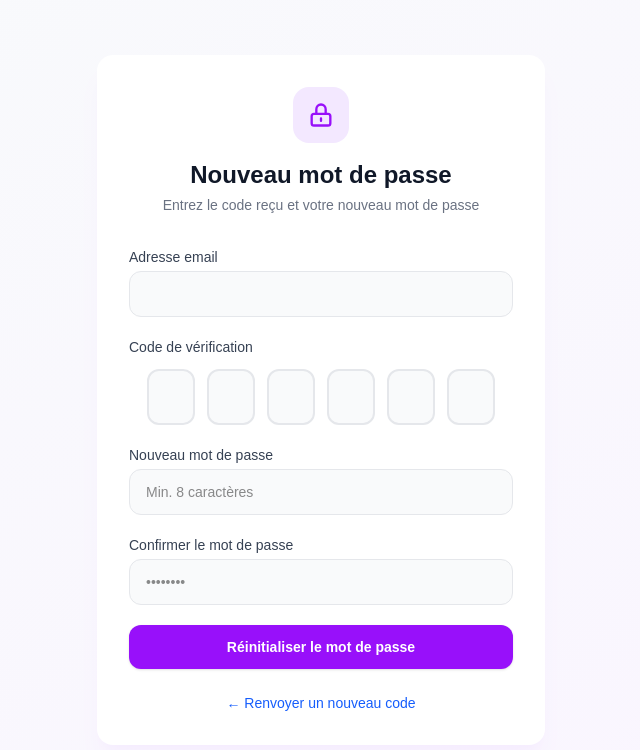
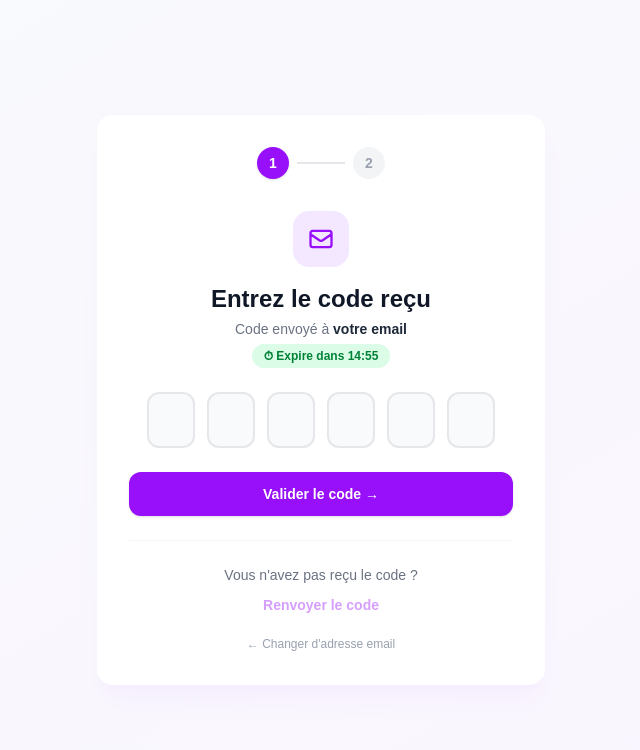
Before and after one commit to kommboumepierreraoul-beep/gro_app_frontend, a Next.js app: page /reset-password in a window 1280 px wide. Shown: the top 750 px of the page, without its empty margins (319-959 px from the left). Built offline with nearby package versions, Linux system fonts and the light colour scheme; no server answers.

Commit message:
Update page.tsx

```diff
--- a/src/app/(auth)/reset-password/page.tsx
+++ b/src/app/(auth)/reset-password/page.tsx
@@ -1,143 +1,148 @@
-"use client";
-import { useState, Suspense } from "react";
-import Link from "next/link";
-import { useRouter, useSearchParams } from "next/navigation";
-import { Input } from "@/components/ui/Input";
-import { Button } from "@/components/ui/Button";
-import { OtpInput } from "@/components/ui/OtpIput";
-import { Alert } from "@/components/ui/Alert";
-import { authService } from "@/services/auth.service";
-import toast from "react-hot-toast";
+'use client'
+import { useState, useEffect, Suspense } from 'react'
+import Link from 'next/link'
+import { useRouter, useSearchParams } from 'next/navigation'
+import { OtpInput } from '@/components/ui/OtpIput'
+import { Button } from '@/components/ui/Button'
+import { Alert } from '@/components/ui/Alert'
+import { authService } from '@/services/auth.service'
+import toast from 'react-hot-toast'
 
-function ResetPasswordForm() {
-  const router = useRouter();
-  const searchParams = useSearchParams();
-  const emailFromUrl = searchParams.get("email") ?? "";
+function ResetPasswordOtpForm() {
+  const router       = useRouter()
+  const searchParams = useSearchParams()
+  const email        = searchParams.get('email') ?? ''
 
-  const [otp, setOtp] = useState<string[]>(Array(6).fill(""));
-  const [form, setForm] = useState({
-    email: emailFromUrl,
-    password: "",
-    password_confirmation: "",
-  });
-  const [isLoading, setIsLoading] = useState(false);
-  const [error, setError] = useState("");
+  const [otp,       setOtp]       = useState<string[]>(Array(6).fill(''))
+  const [isLoading, setIsLoading] = useState(false)
+  const [error,     setError]     = useState('')
+  const [resending, setResending] = useState(false)
+  const [timer,     setTimer]     = useState(900) // 15 minutes
 
+  // ── Compte à rebours ──────────────────────────────────────────────────
+  useEffect(() => {
+    const interval = setInterval(() =>
+      setTimer((t) => (t > 0 ? t - 1 : 0)), 1000)
+    return () => clearInterval(interval)
+  }, [])
+
+  const formatTimer = (s: number) =>
+    `${String(Math.floor(s / 60)).padStart(2, '0')}:${String(s % 60).padStart(2, '0')}`
+
+  // ── Valider le code OTP (sans encore reset le mdp) ────────────────────
+  // On passe juste à l'étape 2 avec email + code en query params
   const handleSubmit = async (e: React.FormEvent) => {
-    e.preventDefault();
-    const code = otp.join("");
-    if (code.length < 6) return toast.error("Entrez les 6 chiffres du code.");
+    e.preventDefault()
+    const code = otp.join('')
+    if (code.length < 6) {
+      setError('Entrez les 6 chiffres du code.')
+      return
+    }
+    // Redirige vers l'étape 2 avec email + code dans l'URL
+    router.push(
+      `/new-password?email=${encodeURIComponent(email)}&code=${code}`
+    )
+  }
 
-    setIsLoading(true);
-    setError("");
+  // ── Renvoyer un nouveau code ──────────────────────────────────────────
+  const handleResend = async () => {
+    if (!email) return toast.error('Email manquant. Recommencez depuis le début.')
+    setResending(true)
     try {
-      await authService.resetPassword({ ...form, code });
-      toast.success("Mot de passe réinitialisé ! Connectez-vous.");
-      router.push("/login");
+      await authService.forgotPassword(email)
+      toast.success('Nouveau code envoyé !')
+      setTimer(900)
+      setOtp(Array(6).fill(''))
+      setError('')
     } catch (err: unknown) {
-      setError(err instanceof Error ? err.message : "Erreur");
+      toast.error(err instanceof Error ? err.message : 'Erreur lors de l\'envoi')
     } finally {
-      setIsLoading(false);
+      setResending(false)
     }
-  };
+  }
 
   return (
     <div className="min-h-screen bg-gradient-to-br from-slate-50 to-purple-50 flex items-center justify-center px-4">
       <div className="w-full max-w-md">
-        <div className="bg-white rounded-2xl shadow-xl shadow-purple-100/50 p-8">
-          <div className="text-center mb-8">
-            <div className="inline-flex items-center justify-center w-14 h-14 bg-purple-100 rounded-2xl mb-4">
-              <svg
-                className="w-7 h-7 text-purple-600"
-                fill="none"
-                stroke="currentColor"
-                viewBox="0 0 24 24"
-              >
-                <path
-                  strokeLinecap="round"
-                  strokeLinejoin="round"
-                  strokeWidth={2}
-                  d="M12 15v2m-6 4h12a2 2 0 002-2v-6a2 2 0 00-2-2H6a2 2 0 00-2 2v6a2 2 0 002 2zm10-10V7a4 4 0 00-8 0v4h8z"
-                />
-              </svg>
+        <div className="bg-white rounded-2xl shadow-xl shadow-purple-100/50 p-8 text-center">
+
+          {/* Stepper visuel */}
+          <div className="flex items-center justify-center gap-2 mb-8">
+            <div className="flex items-center justify-center w-8 h-8 rounded-full bg-purple-600 text-white text-sm font-bold shadow">
+              1
             </div>
-            <h1 className="text-2xl font-bold text-gray-900">
-              Nouveau mot de passe
-            </h1>
-            <p className="text-gray-500 text-sm mt-1">
-              Entrez le code reçu et votre nouveau mot de passe
-            </p>
+            <div className="w-12 h-0.5 bg-gray-200" />
+            <div className="flex items-center justify-center w-8 h-8 rounded-full bg-gray-100 text-gray-400 text-sm font-bold">
+              2
+            </div>
           </div>
 
-          {error && (
-            <div className="mb-4">
-              <Alert type="error" message={error} />
-            </div>
-          )}
+          {/* Icône */}
+          <div className="inline-flex items-center justify-center w-14 h-14 bg-purple-100 rounded-2xl mb-4">
+            <svg className="w-7 h-7 text-purple-600" fill="none" stroke="currentColor" viewBox="0 0 24 24">
+              <path strokeLinecap="round" strokeLinejoin="round" strokeWidth={2}
+                d="M3 8l7.89 5.26a2 2 0 002.22 0L21 8M5 19h14a2 2 0 002-2V7a2 2 0 00-2-2H5a2 2 0 00-2 2v10a2 2 0 002 2z"/>
+            </svg>
+          </div>
 
-          <form onSubmit={handleSubmit} className="space-y-5">
-            <Input
-              label="Adresse email"
-              type="email"
-              value={form.email}
-              onChange={(e) => setForm({ ...form, email: e.target.value })}
-              required
-            />
+          <h1 className="text-2xl font-bold text-gray-900 mb-1">Entrez le code reçu</h1>
+          <p className="text-gray-500 text-sm mb-1">
+            Code envoyé à{' '}
+            <span className="font-semibold text-gray-800">{email || 'votre email'}</span>
+          </p>
 
-            <div>
-              <label className="block text-sm font-medium text-gray-700 mb-3">
-                Code de vérification
-              </label>
-              <OtpInput value={otp} onChange={setOtp} />
-            </div>
+          {/* Timer */}
+          <div className={`inline-block px-3 py-1 rounded-full text-xs font-semibold mb-6 ${
+            timer > 300 ? 'bg-green-100 text-green-700' :
+            timer > 0   ? 'bg-orange-100 text-orange-700' :
+                          'bg-red-100 text-red-700'
+          }`}>
+            {timer > 0 ? `⏱ Expire dans ${formatTimer(timer)}` : '⚠️ Code expiré'}
+          </div>
 
-            <Input
-              label="Nouveau mot de passe"
-              type="password"
-              placeholder="Min. 8 caractères"
-              value={form.password}
-              onChange={(e) => setForm({ ...form, password: e.target.value })}
-              required
-            />
-            <Input
-              label="Confirmer le mot de passe"
-              type="password"
-              placeholder="••••••••"
-              value={form.password_confirmation}
-              onChange={(e) =>
-                setForm({ ...form, password_confirmation: e.target.value })
-              }
-              required
-            />
+          {error && <div className="mb-4 text-left"><Alert type="error" message={error} /></div>}
+
+          <form onSubmit={handleSubmit} className="space-y-6">
+            <OtpInput value={otp} onChange={setOtp} />
 
             <Button
               type="submit"
               isLoading={isLoading}
               fullWidth
+              disabled={timer === 0}
               className="bg-purple-600 hover:bg-purple-700"
             >
-              Réinitialiser le mot de passe
+              Valider le code →
             </Button>
           </form>
 
-          <p className="text-center text-sm text-gray-500 mt-6">
-            <Link
-              href="/forgot-password"
-              className="text-blue-600 hover:underline"
+          {/* Renvoyer */}
+          <div className="mt-6 pt-6 border-t border-gray-100">
+            <p className="text-sm text-gray-500 mb-2">Vous n&apos;avez pas reçu le code ?</p>
+            <button
+              onClick={handleResend}
+              disabled={resending || timer > 840}
+              className="text-sm text-purple-600 font-semibold hover:underline disabled:opacity-40 disabled:cursor-not-allowed"
             >
-              ← Renvoyer un nouveau code
+              {resending ? 'Envoi en cours...' : 'Renvoyer le code'}
+            </button>
+          </div>
+
+          <p className="text-center text-sm text-gray-500 mt-4">
+            <Link href="/forgot-password" className="text-gray-400 hover:text-gray-600 hover:underline text-xs">
+              ← Changer d&apos;adresse email
             </Link>
           </p>
         </div>
       </div>
     </div>
-  );
+  )
 }
 
 export default function ResetPasswordPage() {
   return (
     <Suspense>
-      <ResetPasswordForm />
+      <ResetPasswordOtpForm />
     </Suspense>
-  );
+  )
 }
```
